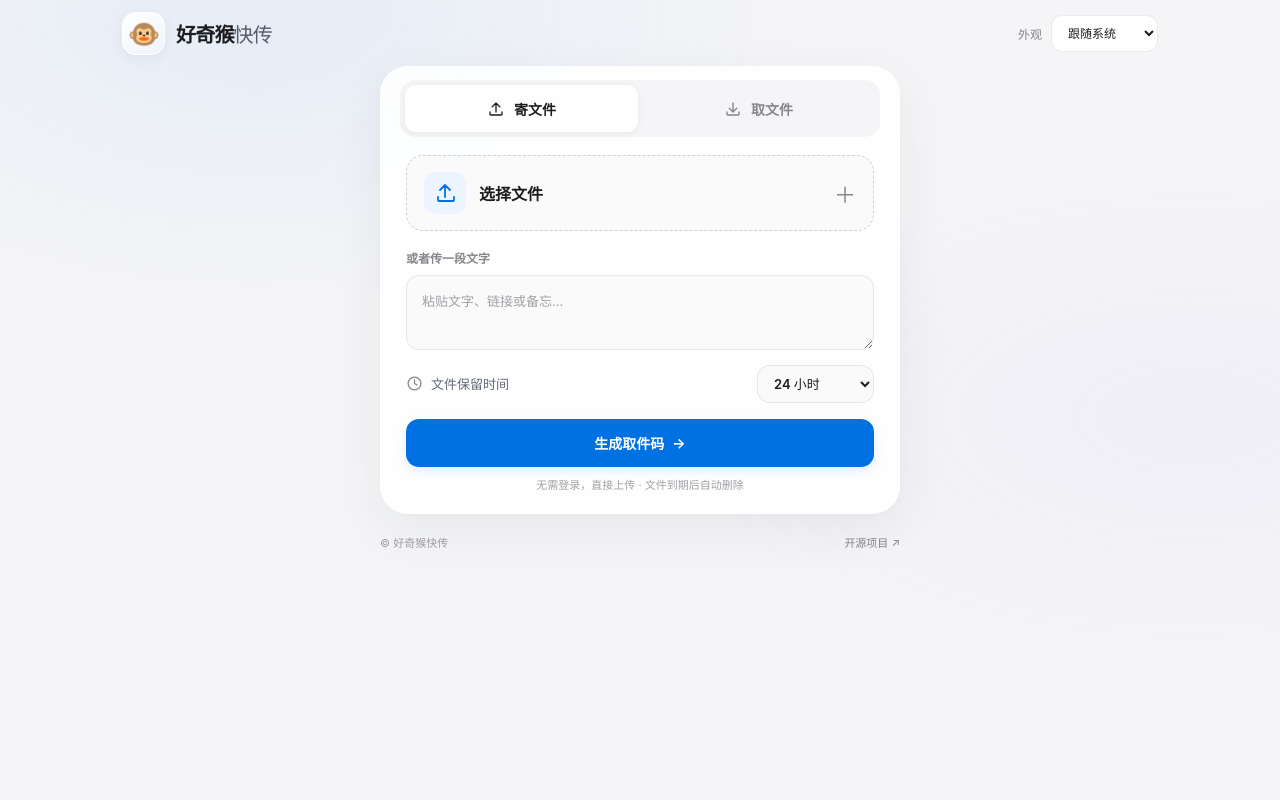
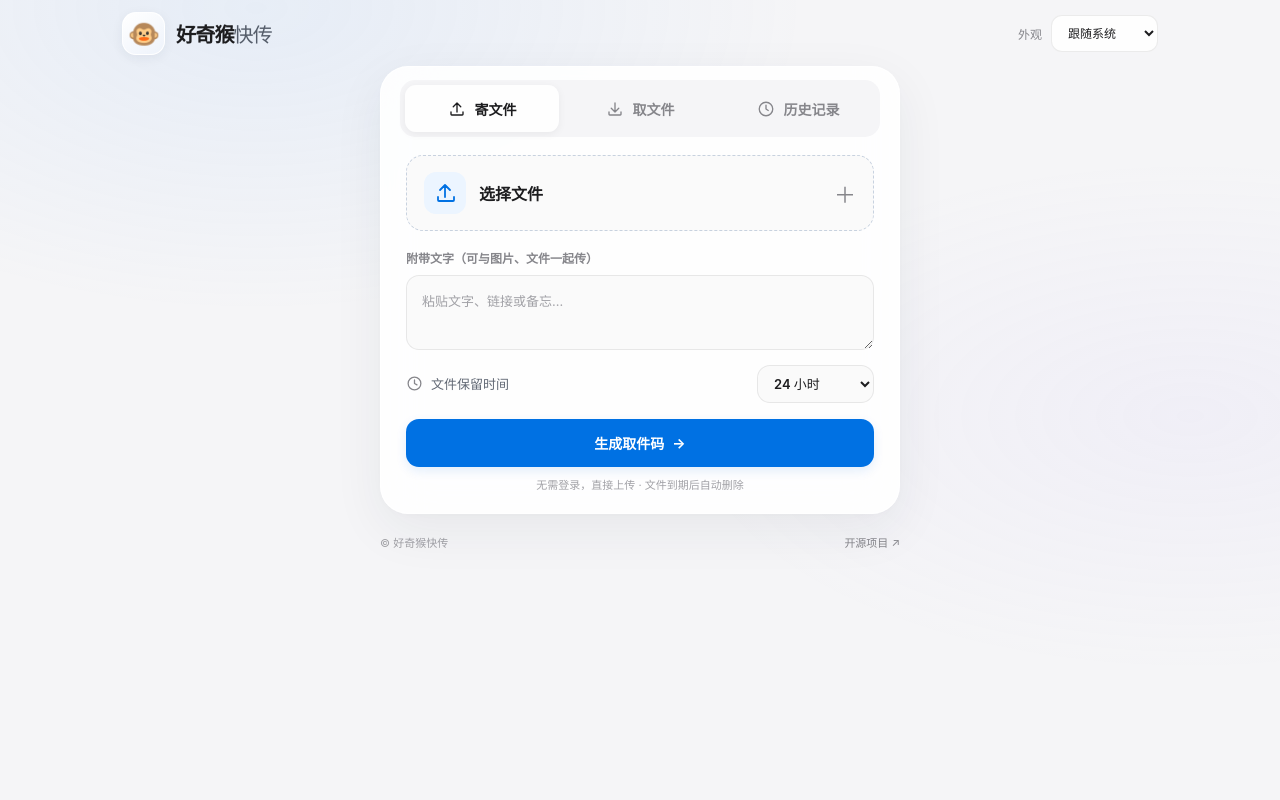
Before and after one commit to xiaohouzidoudou/hamoki-transfer, a Flask app: page / in a window 1280 px wide. Run offline with Flask 3, Linux system fonts and the light colour scheme; parts of the project's set-up code (start-up, migrations or seed data) failed here and were passed over.

Commit message:
feat: add recent upload history tab and separate controls for combined text and file

```diff
--- a/templates/index.html
+++ b/templates/index.html
@@ -42,6 +42,10 @@
             <svg viewBox="0 0 24 24" aria-hidden="true"><path d="M12 4v12m0 0 5-5m-5 5-5-5M4 16v3a1 1 0 0 0 1 1h14a1 1 0 0 0 1-1v-3"/></svg>
             取文件
           </button>
+          <button id="tab-history" type="button" role="tab" aria-controls="pane-history" aria-selected="false">
+            <svg viewBox="0 0 24 24" aria-hidden="true"><circle cx="12" cy="12" r="9"/><path d="M12 7v5l3 2"/></svg>
+            历史记录
+          </button>
         </div>
 
         <section id="pane-send" class="pane" role="tabpanel" aria-labelledby="tab-send">
@@ -60,7 +64,7 @@
             </div>
           </div>
 
-          <label class="text-label" for="text">或者传一段文字</label>
+          <label class="text-label" for="text">附带文字（可与图片、文件一起传）</label>
           <textarea id="text" rows="2" maxlength="65536" placeholder="粘贴文字、链接或备忘…"></textarea>
 
           <div class="row">
@@ -74,7 +78,7 @@
           </div>
 
           <button class="primary full" type="button" id="upload">生成取件码 <span aria-hidden="true">→</span></button>
-          <p class="hint" id="send-tip">仅持私密链接可上传 · 取件无需登录</p>
+          <p class="hint" id="send-tip">无需登录直接上传 · 文件到期后自动删除</p>
         </section>
 
         <section id="pane-get" class="pane receive-pane" role="tabpanel" aria-labelledby="tab-get" hidden>
@@ -87,10 +91,18 @@
               <span class="file-icon" aria-hidden="true">📄</span>
               <div class="file-desc"><strong id="found-name"></strong><small id="found-details"></small></div>
             </div>
-            <button id="claim" type="button" class="primary full">领取文件</button>
+            <button id="claim" type="button" class="primary full">领取文字</button>
+            <button id="download-file" type="button" class="primary full" hidden>下载文件</button>
             <pre id="received-text" hidden></pre>
             <button id="copy-text" class="secondary" type="button" hidden>复制文字</button>
           </div>
+        </section>
+
+        <section id="pane-history" class="pane history-pane" role="tabpanel" aria-labelledby="tab-history" hidden>
+          <h2>最近传送</h2>
+          <p class="muted">同一浏览器会记住你上传的取件码，刷新或切换页面也能找回。文件到期后不可领取。</p>
+          <div id="history-list" class="history-list" aria-live="polite"></div>
+          <p class="hint">只保存在当前浏览器；更换设备或清除浏览器数据后不会同步。</p>
         </section>
 
         <section id="pane-done" class="pane done" aria-label="传送成功" hidden>
```
